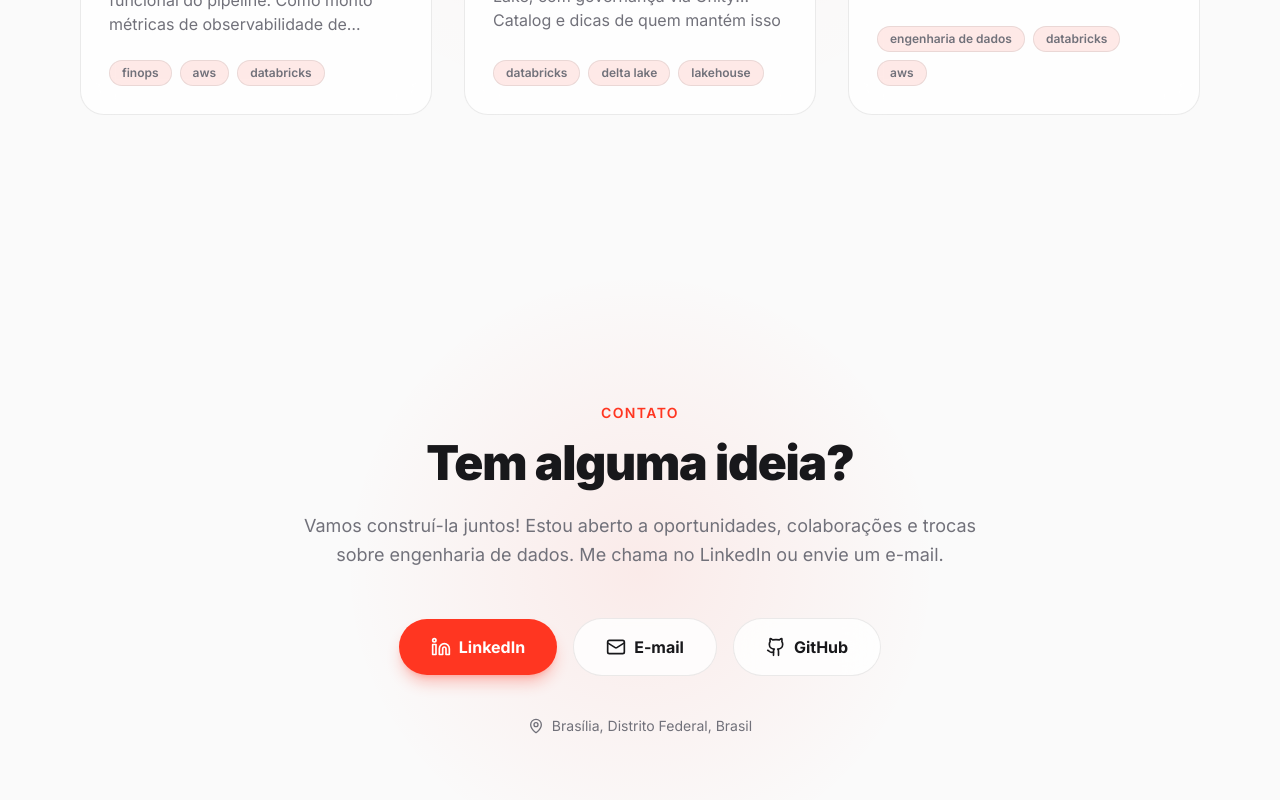
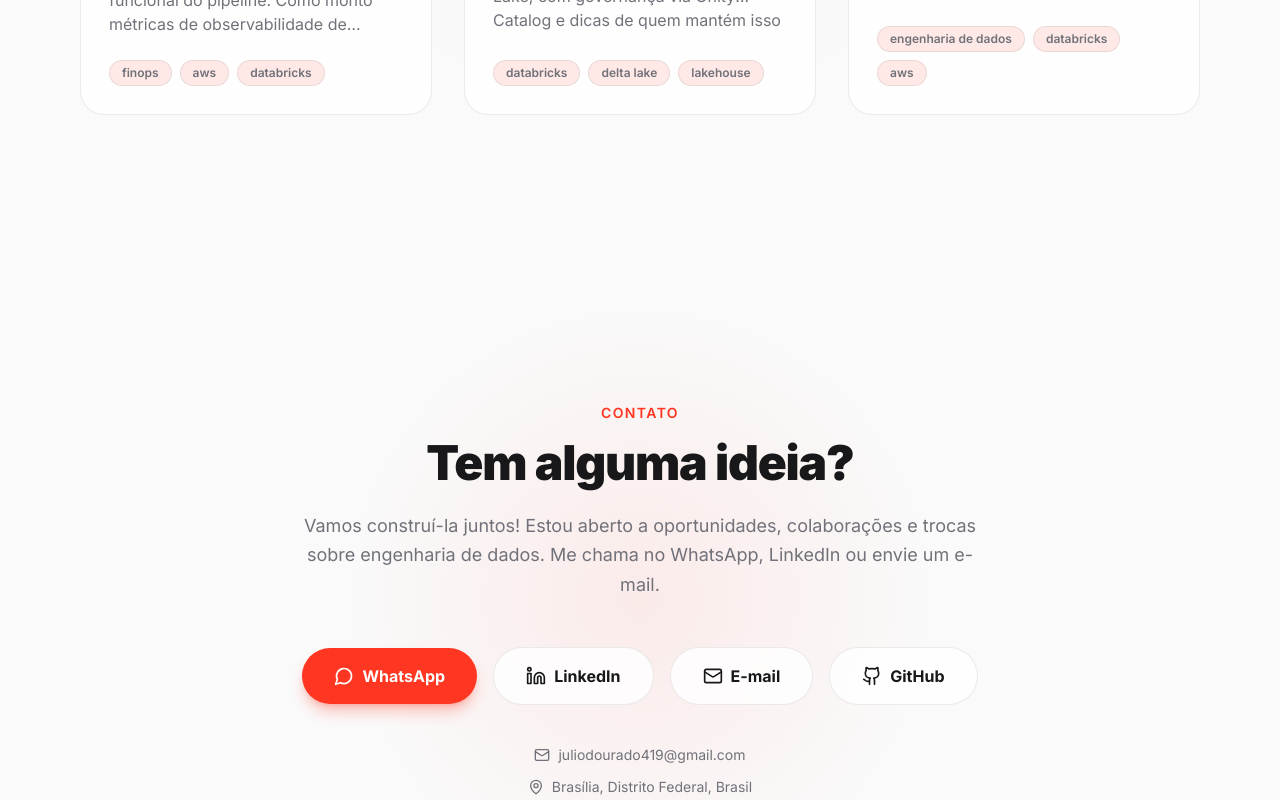
Before and after one commit to julio-dourado/personal-website, a Next.js app: page / in a window 1280 px wide. Shown: the part 11200-12000 px from the top of the page. Built offline with nearby package versions, Linux system fonts and the light colour scheme; no server answers.

Commit message:
feat: adiciona WhatsApp e exibe e-mail na seção de contato

```diff
--- a/components/Contact.tsx
+++ b/components/Contact.tsx
@@ -2,7 +2,7 @@
 
 import Link from "next/link";
 import { motion } from "framer-motion";
-import { Linkedin, Github, Mail, MapPin } from "lucide-react";
+import { Linkedin, Github, Mail, MapPin, MessageCircle } from "lucide-react";
 import { FadeIn } from "./FadeIn";
 import { siteConfig } from "@/lib/data";
 
@@ -20,7 +20,7 @@ export function Contact() {
           <p className="mx-auto mt-6 max-w-2xl text-muted text-lg leading-relaxed">
             Vamos construí-la juntos! Estou aberto a oportunidades,
             colaborações e trocas sobre engenharia de dados. Me chama no
-            LinkedIn ou envie um e-mail.
+            WhatsApp, LinkedIn ou envie um e-mail.
           </p>
         </FadeIn>
 
@@ -28,10 +28,21 @@ export function Contact() {
           <div className="mt-12 flex flex-wrap items-center justify-center gap-4">
             <motion.div whileHover={{ y: -4 }}>
               <Link
+                href={siteConfig.whatsapp}
+                target="_blank"
+                rel="noopener noreferrer"
+                className="inline-flex items-center gap-2 rounded-full bg-brand px-8 py-4 text-base font-bold text-white shadow-lg shadow-brand/30 hover:bg-brand-hover transition-colors"
+              >
+                <MessageCircle className="h-5 w-5" />
+                WhatsApp
+              </Link>
+            </motion.div>
+            <motion.div whileHover={{ y: -4 }}>
+              <Link
                 href={siteConfig.linkedin}
                 target="_blank"
                 rel="noopener noreferrer"
-                className="inline-flex items-center gap-2 rounded-full bg-brand px-8 py-4 text-base font-bold text-white shadow-lg shadow-brand/30 hover:bg-brand-hover transition-colors"
+                className="inline-flex items-center gap-2 rounded-full glass px-8 py-4 text-base font-bold text-foreground hover:border-brand/50 hover:text-brand transition-colors"
               >
                 <Linkedin className="h-5 w-5" />
                 LinkedIn
@@ -61,9 +72,18 @@ export function Contact() {
         </FadeIn>
 
         <FadeIn delay={0.3}>
-          <div className="mt-10 flex items-center justify-center gap-2 text-sm text-muted">
-            <MapPin className="h-4 w-4" />
-            {siteConfig.location}
+          <div className="mt-10 flex flex-col items-center justify-center gap-3 text-sm text-muted">
+            <Link
+              href={`mailto:${siteConfig.email}`}
+              className="flex items-center gap-2 hover:text-brand transition-colors"
+            >
+              <Mail className="h-4 w-4" />
+              {siteConfig.email}
+            </Link>
+            <div className="flex items-center gap-2">
+              <MapPin className="h-4 w-4" />
+              {siteConfig.location}
+            </div>
           </div>
         </FadeIn>
       </div>
--- a/lib/data.ts
+++ b/lib/data.ts
@@ -6,6 +6,7 @@ export const siteConfig = {
   email: "juliodourado419@gmail.com",
   linkedin: "https://www.linkedin.com/in/juliodourado",
   github: "https://github.com/julio-dourado",
+  whatsapp: "https://wa.me/5561991814759",
   portfolio: "https://juliodourado.com.br",
   domain: "https://juliodourado.com.br",
   cv: "/cv/Julio-Cesar-Almeida-Dourado.pdf",
```
